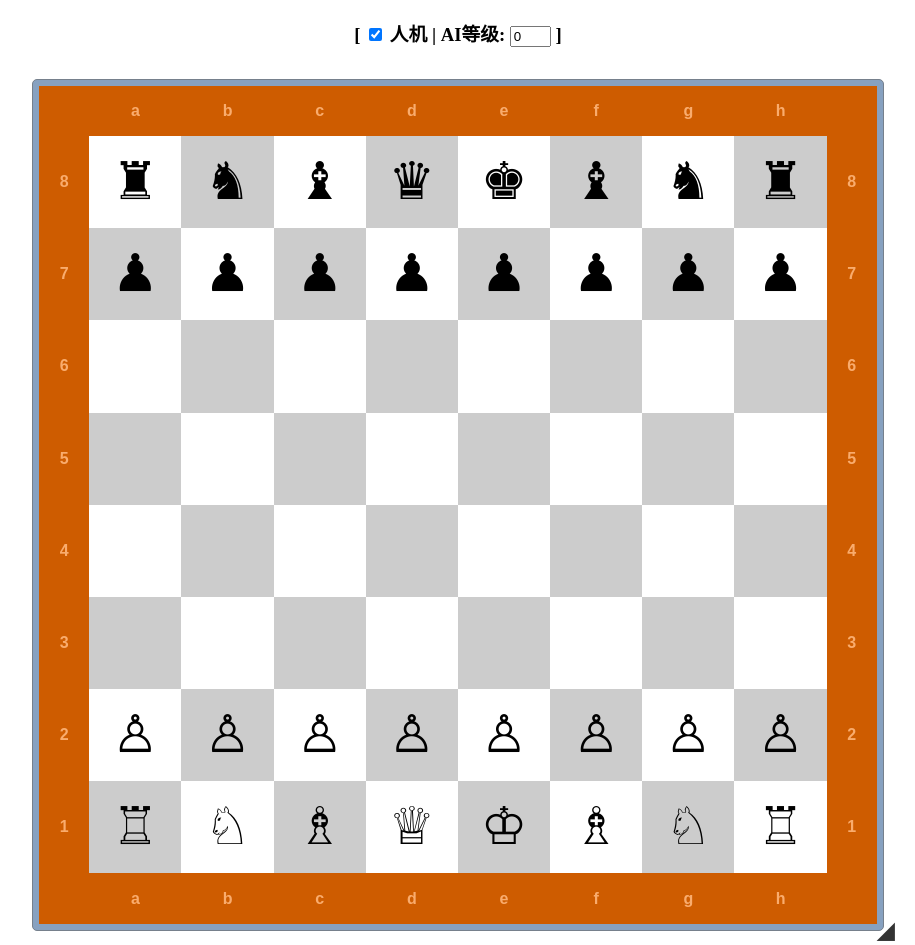
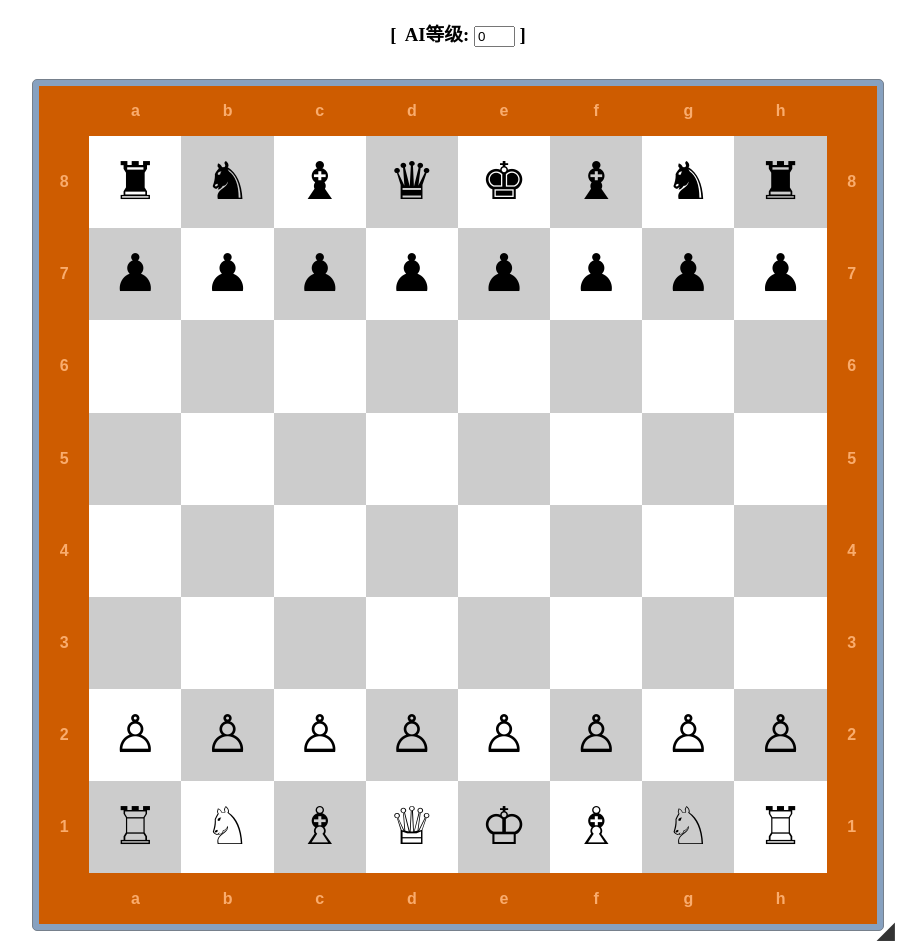
Before and after one commit to kuroidark/Kindle-chess, a plain HTML site: page index.html in a window 1280 px wide. Shown: the whole page, without its empty margins (182-1097 px from the left). Drawn offline with Linux system fonts and the light colour scheme.

Commit message:
Update index.html

```diff
--- a/index.html
+++ b/index.html
@@ -52,7 +52,7 @@ function initChess() {
 <body onload="initChess();">
 
 <form name="chessCtrl1" onsubmit="return(false);">
-<h3 style="text-align:center;">[&nbsp;<input id="useAIAsk" name="useAI" type="checkbox" onclick="chess.useAI(this.checked);" checked /> <label for="useAIAsk">人机</label><select onchange="chess.setPromotion(this.selectedIndex);" name="selPromo" hidden><option>Queen</option><option>Rook</option><option>Bishop</option><option>Knight</option></select> | <input type="button" name="strtBtn" value="New game" onclick="chess.organize(this.form.plyerClr1[1].checked);" hidden /><input type="radio" name="plyerClr1" id="white1" checked hidden /> <label for="white1" hidden>white</label> <input type="radio" name="plyerClr1" id="black1" hidden /> <label for="black1" hidden>black</label>AI等级: <input type="text" name="plyDepthCtrl" value="0" size="2" onkeypress=";if(event.keyCode===13&&chess.setPlyDepth(this.value)){alert('Ply depth setted.' + (Number(this.value) > 2 ? '\nAttention! The game could be very slow.' : ' Good game :)'));}" />&nbsp;]</h3>
+<h3 style="text-align:center;">[&nbsp;<input id="useAIAsk" name="useAI" type="checkbox" onclick="chess.useAI(this.checked);" checked hidden /> <label for="useAIAsk" hidden>人机</label><select onchange="chess.setPromotion(this.selectedIndex);" name="selPromo" hidden><option>Queen</option><option>Rook</option><option>Bishop</option><option>Knight</option></select><input type="button" name="strtBtn" value="New game" onclick="chess.organize(this.form.plyerClr1[1].checked);" hidden /><input type="radio" name="plyerClr1" id="white1" checked hidden /> <label for="white1" hidden>white</label> <input type="radio" name="plyerClr1" id="black1" hidden /> <label for="black1" hidden>black</label>AI等级: <input type="text" name="plyDepthCtrl" value="0" size="2" onkeypress=";if(event.keyCode===13&&chess.setPlyDepth(this.value)){alert('Ply depth setted.' + (Number(this.value) > 2 ? '\nAttention! The game could be very slow.' : ' Good game :)'));}" />&nbsp;]</h3>
 <!--
 <p style="text-align:center;">[&nbsp;<input id="useAIAsk" name="useAI" type="checkbox" onclick="chess.useAI(this.checked);" checked /> <label for="useAIAsk">Against machine</label> | Promotion to: <select onchange="chess.setPromotion(this.selectedIndex);" name="selPromo" hidden><option>Queen</option><option>Rook</option><option>Bishop</option><option>Knight</option></select> | <input type="button" name="strtBtn" value="New game" onclick="chess.organize(this.form.plyerClr1[1].checked);" hidden /> (Human: <input type="radio" name="plyerClr1" id="white1" checked hidden /> <label for="white1">white</label> <input type="radio" name="plyerClr1" id="black1" hidden /> <label for="black1">black</label>) | Machine meditation level (press return to save): <input type="text" name="plyDepthCtrl" value="0" size="2" onkeypress=";if(event.keyCode===13&&chess.setPlyDepth(this.value)){alert('Ply depth setted.' + (Number(this.value) > 2 ? '\nAttention! The game could be very slow.' : ' Good game :)'));}" />&nbsp;]</p>
 -->
```
